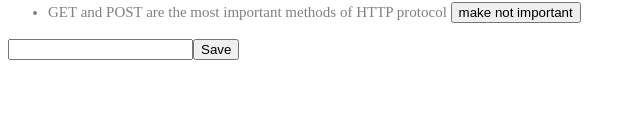
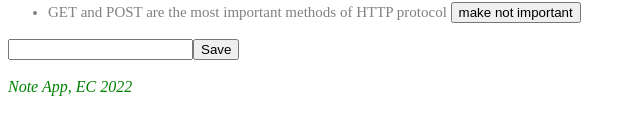
Before and after one commit to eyc94/full-stack-open, a React (Create React App) app in the folder 02. Communicating With Server/notes-frontend/: page / in a window 1280 px wide. Shown: the part 166-300 px from the top of the page, without its empty margins (0-640 px from the left). Built offline with nearby package versions, Linux system fonts and the light colour scheme; data requests are answered from the project's data file.

Commit message:
Inline styles

```diff
--- a/02. Communicating With Server/notes-frontend/src/App.js
+++ b/02. Communicating With Server/notes-frontend/src/App.js
@@ -1,4 +1,5 @@
 import { useState, useEffect } from 'react';
+import Footer from './components/Footer';
 import Note from './components/Note';
 import Notification from './components/Notification';
 import noteService from './services/notes';
@@ -77,6 +78,7 @@ const App = (props) => {
         <input value={newNote} onChange={handleNoteChange} />
         <button type='submit'>Save</button>
       </form>
+      <Footer />
     </div>
   );
 };
--- /dev/null
+++ b/02. Communicating With Server/notes-frontend/src/components/Footer.js
@@ -0,0 +1,16 @@
+const Footer = () => {
+  const footerStyle = {
+    color: 'green',
+    fontStyle: 'italic',
+    fontSize: 16
+  };
+
+  return (
+    <div style={footerStyle}>
+      <br />
+      <em>Note App, EC 2022</em>
+    </div>
+  );
+};
+
+export default Footer;
```
